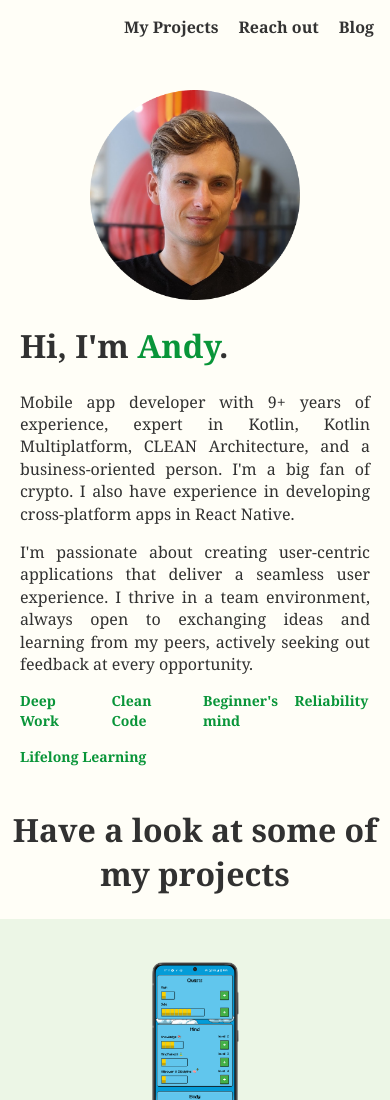
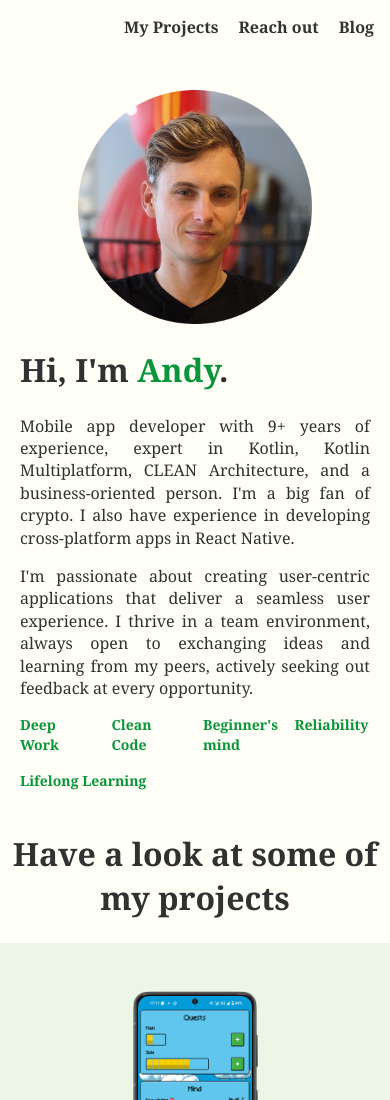
Before and after one commit to andrejmartinak/andrejmartinak.github.io, a React (Create React App) app in the folder portfolio/: page / in a window 390 px wide. Shown: the top 1100 px of the page. Built offline with nearby package versions, Linux system fonts and the light colour scheme.

Commit message:
Fix images scaling on mobile

```diff
--- a/portfolio/src/App.css
+++ b/portfolio/src/App.css
@@ -61,9 +61,8 @@ header nav ul li a:hover {
 }
 
 .profile-picture {
-    max-width: 60%;
     height: auto;
-    display: flex;
+    max-width: 60vw;
     padding-bottom: 24px;
     align-self: center;
 }
--- a/portfolio/src/App.tsx
+++ b/portfolio/src/App.tsx
@@ -65,10 +65,4 @@ function App() {
     );
 }
 
-const linkedInHoverStyle = () => {
-    {
-
-    }
-}
-
 export default App;
--- a/portfolio/src/component/Project.css
+++ b/portfolio/src/component/Project.css
@@ -12,7 +12,7 @@
 }
 
 .project-img {
-    width: 30%;
+    width: 40vw;
     height: auto;
     align-self: center;
 }
@@ -34,6 +34,12 @@
 
 /* Desktop styling */
 @media (min-width: 768px){
+    .project-img {
+        width: 30%;
+        height: auto;
+        align-self: center;
+    }
+
     .project-wrapper {
         flex-direction: row;
         padding: 32px 16px;
```
